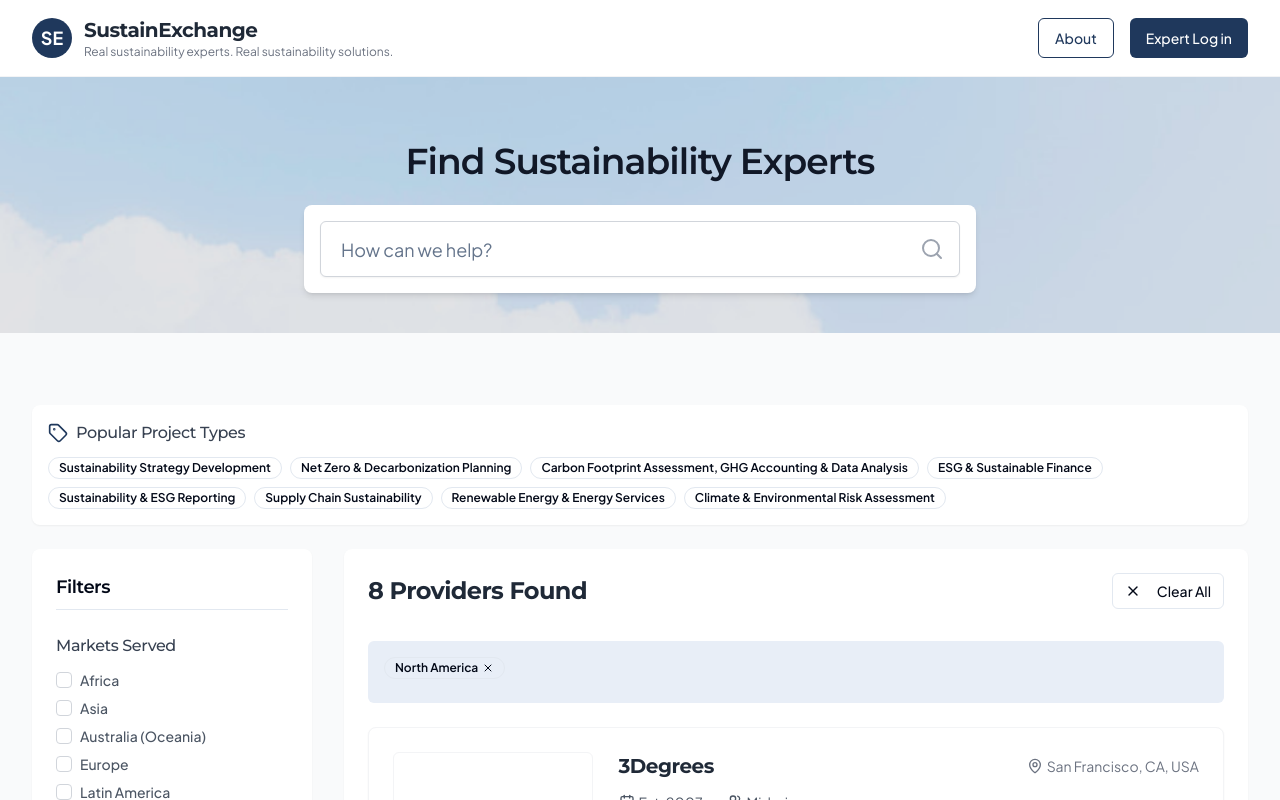
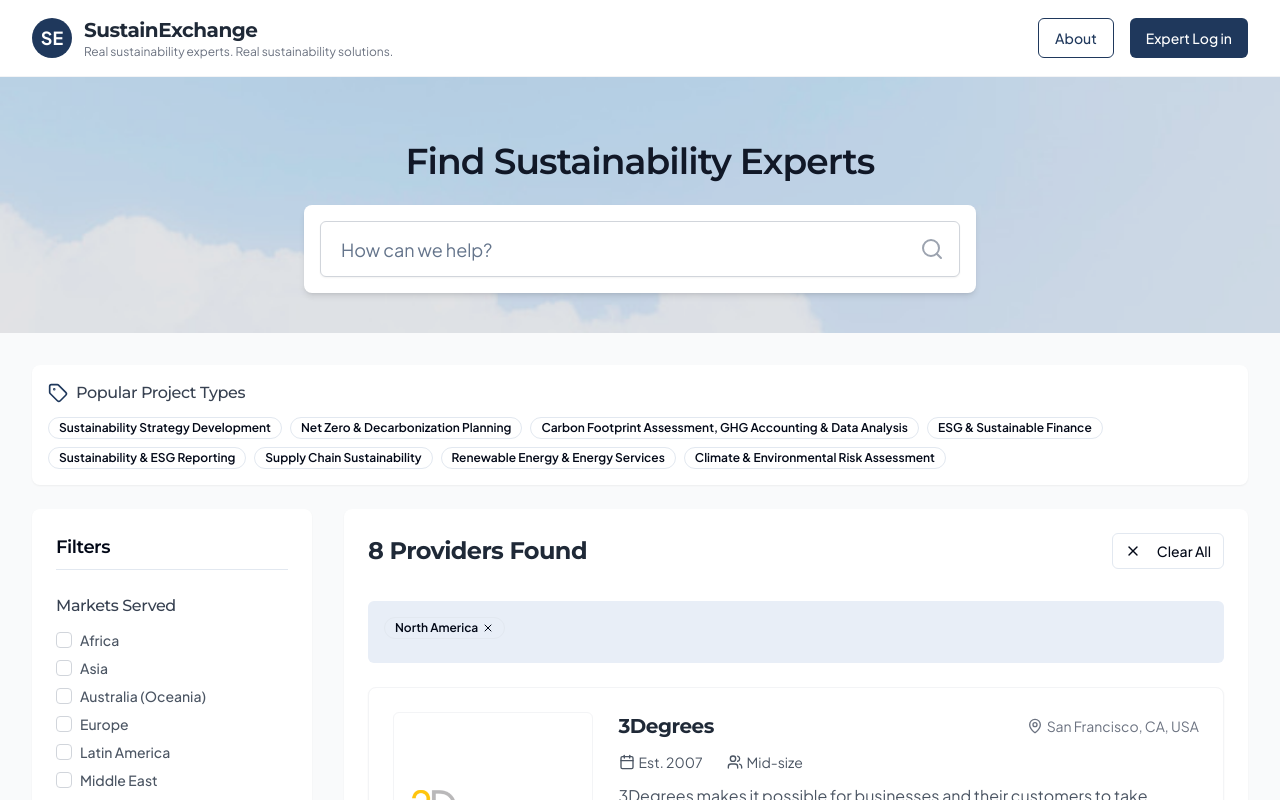
Before and after one commit to kduckets/sustainexchange, a Next.js app: page /providers in a window 1280 px wide. Shown: the top 800 px of the page. Built offline with nearby package versions, Linux system fonts and the light colour scheme.

Commit message:
Update ProviderSearch.tsx

```diff
--- a/app/providers/ProviderSearch.tsx
+++ b/app/providers/ProviderSearch.tsx
@@ -384,7 +384,7 @@ export default function ProviderSearch() {
           <div className="absolute inset-0 bg-black/10"></div>
         </div>
 
-        <div className="relative z-10 pt-10 md:pt-16 pb-20">
+        <div className="relative z-10 pt-10 md:pt-16 pb-10">
           <div className="container-wide">
             <h1 className="text-3xl md:text-4xl font-semibold text-center text-gray-900 mb-6">
               Find Sustainability Experts
```
